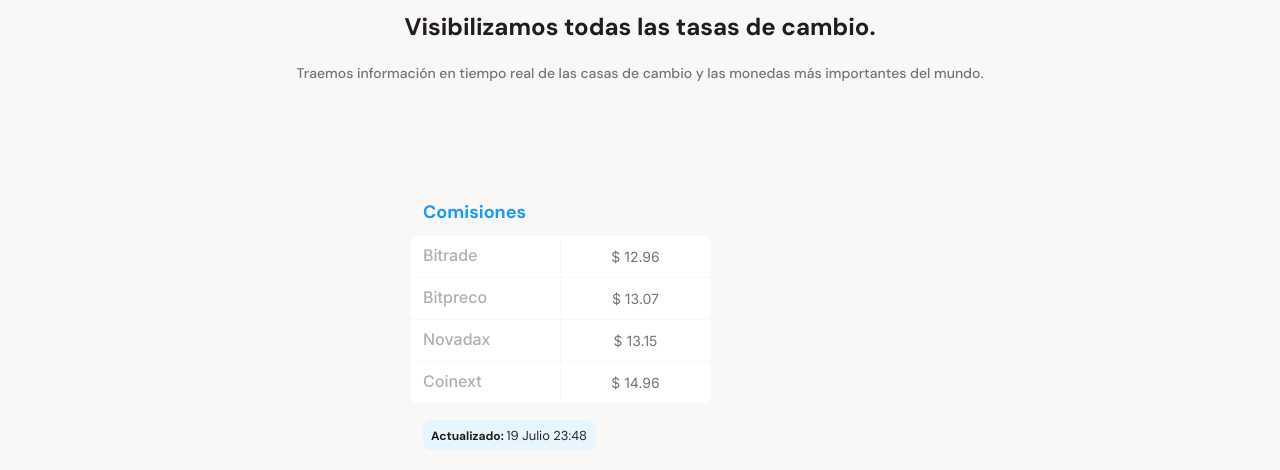
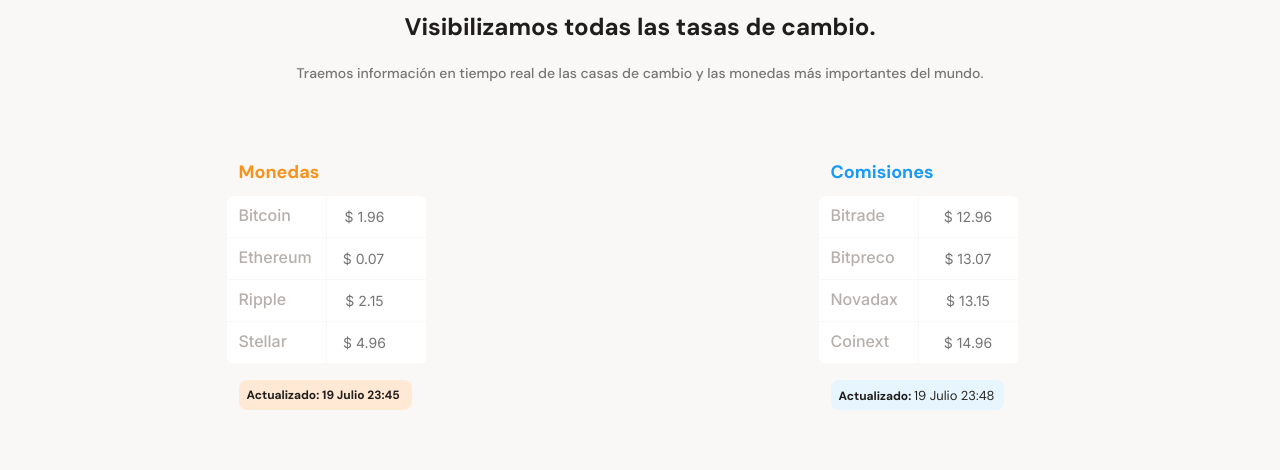
Before and after one commit to ibra-gragirena/cursoMobileFirst, a plain HTML site: page index.html in a window 1280 px wide. Shown: the part 650-1120 px from the top of the page. Drawn offline with Linux system fonts and the light colour scheme.

Commit message:
Remove arrows scroll in main table section, Add scrollbar

```diff
--- a/index.html
+++ b/index.html
@@ -30,7 +30,7 @@
              <section class="main-table-container">
                      <div class="arrowScroll-Left"></div>
                      <div class="arrowScroll-Right"></div>
-               <!-- <div class="main-table--currency">
+               <div class="main-table--currency">
                     <h3>Monedas</h3>
                     <div class="main-table--grid">
                         <div class="main-table--item">Bitcoin</div>
@@ -45,7 +45,7 @@
                     <div class="main-table-container--update">
                         <p>Actualizado: <span>19 Julio 23:45</span></p>
                     </div>
-                </div>  -->
+                </div>
 
                 <div class="main-table--commission">
                     <h3>Comisiones</h3>
--- a/styles.css
+++ b/styles.css
@@ -149,21 +149,33 @@ main {
 
 /* Tabla */
 .main-table-container {
+    display: flex;
     width: 100%;
     height: auto;
-    padding: 48px 23px 62px 65px ;
+    padding: 48px 48px  ;
     margin: 0 auto;
     text-align: start;
+    overflow-x: scroll;
+    scroll-snap-type: x proximity;
+}
+.main-table-container::-webkit-scrollbar{
+    height: 10px;
+}
+.main-table-container::-webkit-scrollbar-track{
+    background: #f3e3d0;
 
-
+}
+.main-table-container::-webkit-scrollbar-thumb {
+    background: #fcce94;
+    border-radius: 20px;
 }
 .main-table--currency , .main-table--commission {
     min-width: 235px;
     max-width: 500px;
-    height: 360px;
+    height: auto;
     margin: 0 auto;
 }
-.main-table-container .main-table--currency h3 {
+.main-table--currency h3 {
     margin-left: 12px;
     margin-bottom: 12px;
     font-size: 1.8rem;
@@ -180,7 +192,7 @@ main {
     color: var(--secondary-blue)
 }
 
-.main-table--currency , .main-table--commission .main-table--grid{
+.main-table--grid{
     width: 80%;
     display: grid;
     grid-template-columns: 1fr 1fr ;
@@ -194,7 +206,6 @@ main {
 
 }
 .main-table--item {
-
     padding: 10px 12px;
     font-size: 1.6rem;
     font-weight: 500;
@@ -253,7 +264,7 @@ main {
     background-color: var(--soft-blue);
     border-radius: 8px;
 }
-.main-table-container--update ,.main-table-commission--update p{
+.main-table-container--update p, .main-table-commission--update p{
     font-size: 1.2rem;
     font-weight: 700;
     line-height: 1.5rem;
@@ -266,25 +277,6 @@ main {
     font-weight: 400;
     color: #282623;
 
-}
-.arrowScroll-Left {
-    position: relative;
-    width: 20px;
-    height: 20px;
-    top: 146px;
-    left: -50px;
-    background-image: url('./assets/icons/right-arrow.svg') ;
-    transform: rotate(180deg);
-    background-repeat: no-repeat;
-}
-.arrowScroll-Right {
-    position: relative;
-    width: 20px;
-    height: 20px;
-    top: 134px;
-    left: 220px;
-    background-image: url('./assets/icons/right-arrow.svg') ;
-    background-repeat: no-repeat;
 }
 .main-product-detail {
     position: relative;
```
